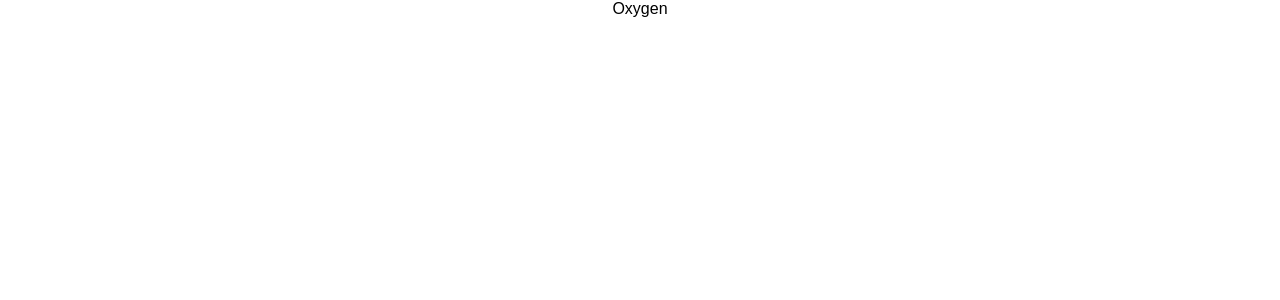
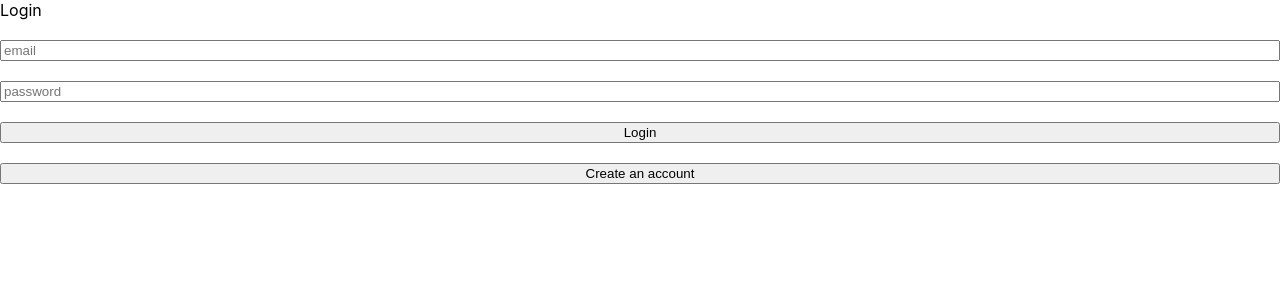
Before and after one commit to PrateekSahay/React-Fun, a React (Create React App) app: page / in a window 1280 px wide. Shown: the top 300 px of the page. Built offline with nearby package versions, Linux system fonts and the light colour scheme.

Commit message:
Added LoginSignup code

```diff
--- a/src/App.js
+++ b/src/App.js
@@ -8,12 +8,13 @@ import './App.css';
 // import ProgressBarHome from './components/ProgressBar/ProgressBarHome';
 // import ImageSlider from './components/ImageSlider/ImageSlider';
 // import InfiniteScrollHome from './components/InfiniteScroll/InfiniteScrollHome';
-import MedicalAlertDetectorHome from './components/MedicalAlertDetector/MedicalAlertDetectorHome';
+// import MedicalAlertDetectorHome from './components/MedicalAlertDetector/MedicalAlertDetectorHome';
+import LoginSignupHome from './components/LoginSignup/LoginSignupHome';
 
 function App() {
   return (
     <div className="App">
-      <MedicalAlertDetectorHome />
+      <LoginSignupHome />
 
     </div>
   );
--- /dev/null
+++ b/src/components/LoginSignup/Login.jsx
@@ -0,0 +1,57 @@
+import { useState } from "react";
+import { onLoginAPI } from "./helper.js";
+import { emailPattern } from "./constant.js";
+
+const Login = ({ handleLoggedInState }) => {
+  const [email, setEmail] = useState("");
+  const [password, setPassword] = useState("");
+  const [isFormValid, setIsFormValid] = useState(true);
+
+  const onEmailChange = (e) => {
+    setEmail(e.target.value);
+  };
+
+  const onEmailBlur = (e) => {
+    // if (!e.target.value) {
+    //   setIsFormValid(true);
+    // }
+    if (!emailPattern.test(e.target.value)) {
+      setIsFormValid(false);
+    }
+    // else {
+    //     setIsFormValid(false)
+    // }
+  };
+
+  const onLogin = () => {
+    const res = onLoginAPI({ email, password });
+    if (res) {
+      handleLoggedInState(true);
+    } else {
+      handleLoggedInState(false);
+    }
+  };
+
+  return (
+    <div className="container">
+      <header>Login</header>
+      <input
+        type="text"
+        placeholder="email"
+        onChange={(e) => onEmailChange(e)}
+        onBlur={(e) => onEmailBlur(e)}
+        value={email}
+      />
+      <input
+        type="text"
+        placeholder="password"
+        onChange={(e) => setPassword(e.target.value)}
+        value={password}
+      />
+      <button onClick={onLogin}>Login</button>
+      {!isFormValid && <label>Form is invalid</label>}
+    </div>
+  );
+};
+
+export default Login;
--- /dev/null
+++ b/src/components/LoginSignup/LoginSignupHome.jsx
@@ -0,0 +1,34 @@
+import { useState } from "react";
+import Login from "./Login";
+import SignUp from "./Signup";
+import Success from "./Success";
+import './styles.css';
+
+const LoginSignupHome = () => {
+  const [showSignUp, setShowSignUp] = useState(false);
+  const [isLoggedIn, setIsLoggedIn] = useState(false);
+
+  const handleLoggedInState = (state) => {
+    setIsLoggedIn(state);
+  };
+
+  const handleSignUpState = (state) => {
+    setShowSignUp(state);
+  };
+  if (isLoggedIn) {
+    return <Success />;
+  }
+
+  if (showSignUp) {
+    return <SignUp handleSignUpState={handleSignUpState} />;
+  }
+
+  return (
+    <div className="container">
+      <Login handleLoggedInState={handleLoggedInState} />
+      <button onClick={() => handleSignUpState(true)}>Create an account</button>
+    </div>
+  );
+};
+
+export default LoginSignupHome;
--- /dev/null
+++ b/src/components/LoginSignup/Signup.jsx
@@ -0,0 +1,44 @@
+import { useState } from "react";
+import { onSignUpAPI } from "./helper.js";
+
+const SignUp = ({ handleSignUpState }) => {
+  const [email, setEmail] = useState("");
+  const [password, setPassword] = useState("");
+  const [name, setName] = useState("");
+
+  const onSignUpClick = () => {
+    const res = onSignUpAPI({ email, password, name });
+    if (res) {
+      handleSignUpState(false);
+    } else {
+      handleSignUpState(false);
+    }
+  };
+
+  return (
+    <div className="container">
+      <header>SignUp</header>
+      <input
+        type="text"
+        placeholder="email"
+        value={email}
+        onChange={(e) => setEmail(e.target.value)}
+      />
+      <input
+        type="text"
+        placeholder="password"
+        value={password}
+        onChange={(e) => setPassword(e.target.value)}
+      />
+      <input
+        type="text"
+        placeholder="name"
+        value={name}
+        onChange={(e) => setName(e.target.value)}
+      />
+      <button onClick={onSignUpClick}>Signup</button>
+    </div>
+  );
+};
+
+export default SignUp;
--- /dev/null
+++ b/src/components/LoginSignup/Success.jsx
@@ -0,0 +1,5 @@
+const Success = () => {
+    return <div>Successfully logged in</div>;
+  };
+
+  export default Success;
--- /dev/null
+++ b/src/components/LoginSignup/constant.js
@@ -0,0 +1 @@
+export const emailPattern = /^\w+@[a-zA-Z_]+?\.[a-zA-Z]{2,3}$/;
--- /dev/null
+++ b/src/components/LoginSignup/helper.js
@@ -0,0 +1,22 @@
+const onLoginAPI = ({ email, password }) => {
+    if (email && password) {
+      const emailStored = localStorage.getItem("email");
+      const passStored = localStorage.getItem("password");
+      if (emailStored === email && passStored === password) {
+        return true;
+      }
+    }
+    return false;
+  };
+
+  const onSignUpAPI = ({ email, password, name }) => {
+    if (email && password && name) {
+      localStorage.setItem("email", email);
+      localStorage.setItem("password", password);
+      localStorage.setItem("name", name);
+      return true;
+    }
+    return false;
+  };
+
+  export { onLoginAPI, onSignUpAPI };
--- /dev/null
+++ b/src/components/LoginSignup/styles.css
@@ -0,0 +1,5 @@
+.container {
+    display: flex;
+    flex-direction: column;
+    gap: 20px;
+  }
```
